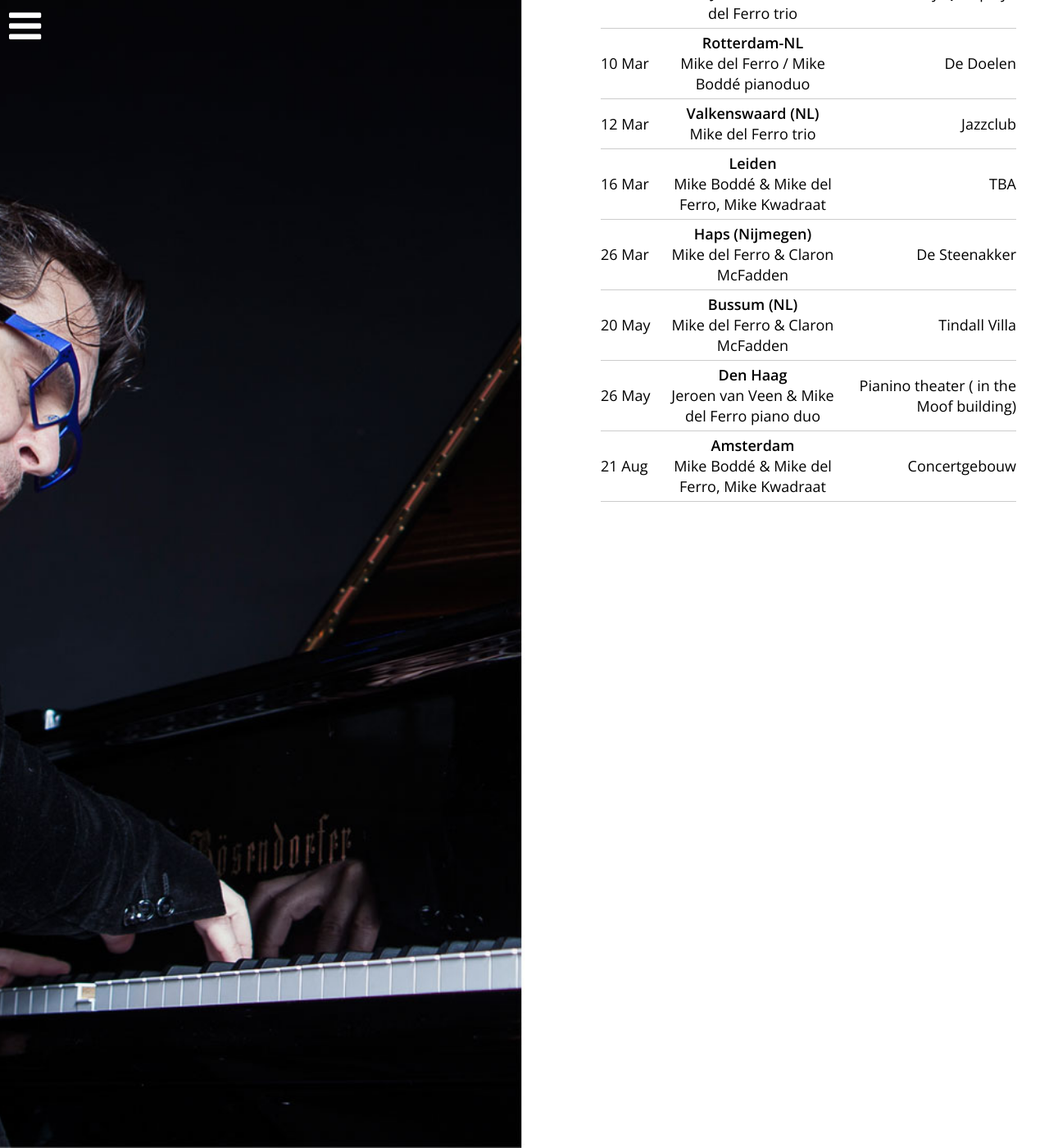
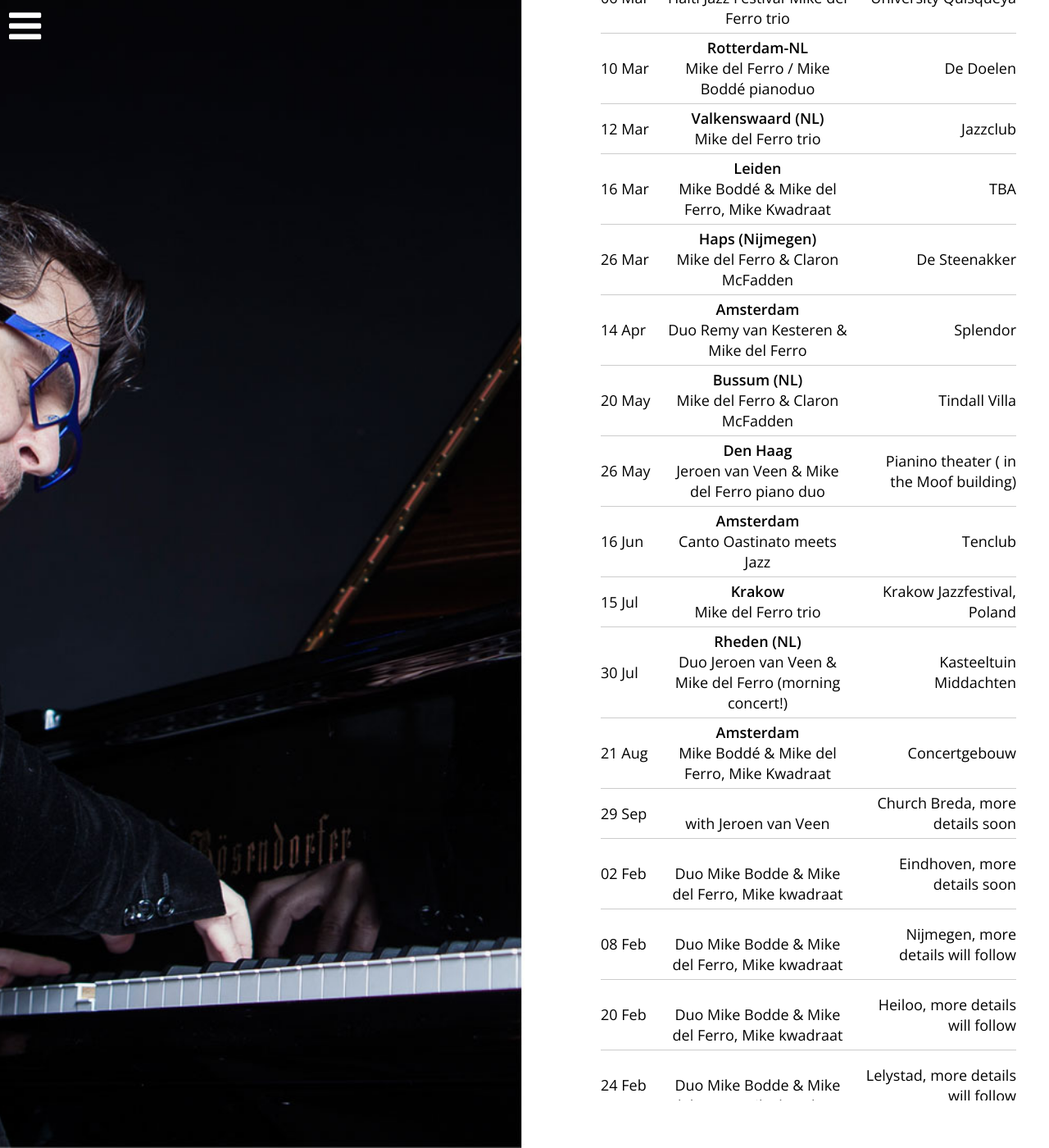
Before and after one commit to mikedelferro/website, a Jekyll site: the page built from agenda.html, in a window 1280 px wide and 1400 px high, scrolled down 511 px. Shown: the whole window at 82% size. Built offline with Jekyll 4.4.1, drawn with Linux system fonts in a browser that asks for light colours; nearby versions of some CDN libraries; some of the changed text lies outside the part shown.

Commit message:
Updated '_config.yml' via CloudCannon

```diff
--- a/_config.yml
+++ b/_config.yml
@@ -44,8 +44,58 @@ gigs:
     location: Pianino theater ( in the Moof building)
     venue: Den Haag
     url:
-  - title:
-    date:
-    location:
+  - title: Canto Oastinato meets Jazz
+    date: 2017-06-16 20:00:00
+    location: Tenclub
+    venue: Amsterdam
+    url:
+  - title: 'Duo Remy van Kesteren & Mike del Ferro'
+    date: 2017-04-14 20:30:00
+    location: Splendor
+    venue: Amsterdam
+    url: www.splendoramsterdam.com
+  - title: Mike del Ferro trio
+    date: 2017-07-15 08:00:00
+    location: 'Krakow Jazzfestival, Poland'
+    venue: Krakow
+    url:
+  - title: 'Duo Jeroen van Veen & Mike del Ferro (morning concert!)'
+    date: 2017-07-30 00:00:00
+    location: Kasteeltuin Middachten
+    venue: Rheden (NL)
+    url:
+  - title: with Jeroen van Veen
+    date: 2017-09-29 20:00:00
+    location: 'Church Breda, more details soon'
     venue:
     url:
+  - title: 'Duo Mike Bodde & Mike del Ferro, Mike kwadraat'
+    date: 2018-02-02 20:00:00
+    location: 'Eindhoven, more details soon'
+    venue:
+    url:
+  - title: 'Duo Mike Bodde & Mike del Ferro, Mike kwadraat'
+    date: 2018-02-08 00:00:00
+    location: 'Nijmegen, more details will follow'
+    venue:
+    url:
+  - title: 'Duo Mike Bodde & Mike del Ferro, Mike kwadraat'
+    date: 2017-02-16 20:00:00
+    location: 'Leeuwarden, more details will follow'
+    venue:
+    url:
+  - title: 'Duo Mike Bodde & Mike del Ferro, Mike kwadraat'
+    date: 2018-02-20 20:00:00
+    location: 'Heiloo, more details will follow'
+    venue:
+    url:
+  - title: 'Duo Mike Bodde & Mike del Ferro, Mike kwadraat'
+    date: 2017-02-23 20:00:00
+    location: 'Zoetermeer, more details will follow'
+    venue:
+    url:
+  - title: 'Duo Mike Bodde & Mike del Ferro, Mike kwadraat'
+    date: 2018-02-24 20:00:00
+    location: 'Lelystad, more details will follow'
+    venue:
+    url:
```
